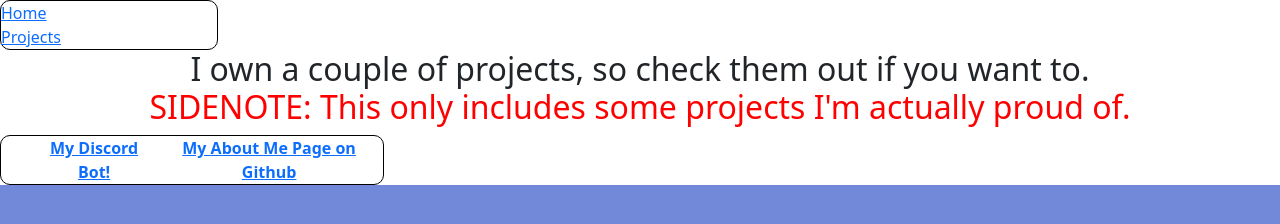
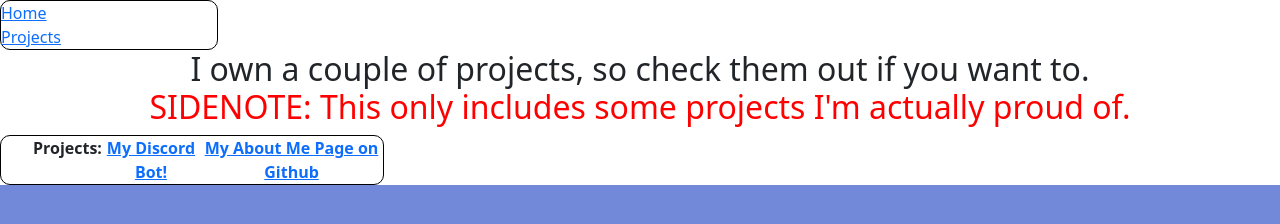
Before and after one commit to roythearsonist/roythearsonist.github.io, a plain HTML site: page projects/index.html in a window 1280 px wide. Drawn offline with nearby package versions, Linux system fonts and the light colour scheme; a script that the page names is missing.

Commit message:
Attempt at space fix

```diff
--- a/projects/index.html
+++ b/projects/index.html
@@ -39,10 +39,11 @@
       </div>
     </h2>
     <ul class="white-container links" id="projects">
-      <a href="htttps://github.com/theblobscp/Discord-Bot-Test-js"
+      <p>Projects: </p>
+      <a id= "space1" href="htttps://github.com/theblobscp/Discord-Bot-Test-js"
         >My Discord Bot!</a
       >
-      <a href="https://github.com/theblobscp/theblobscp"
+      <a id= "space2" href="https://github.com/theblobscp/theblobscp"
         >My About Me Page on Github</a
       >
     </ul>
```
